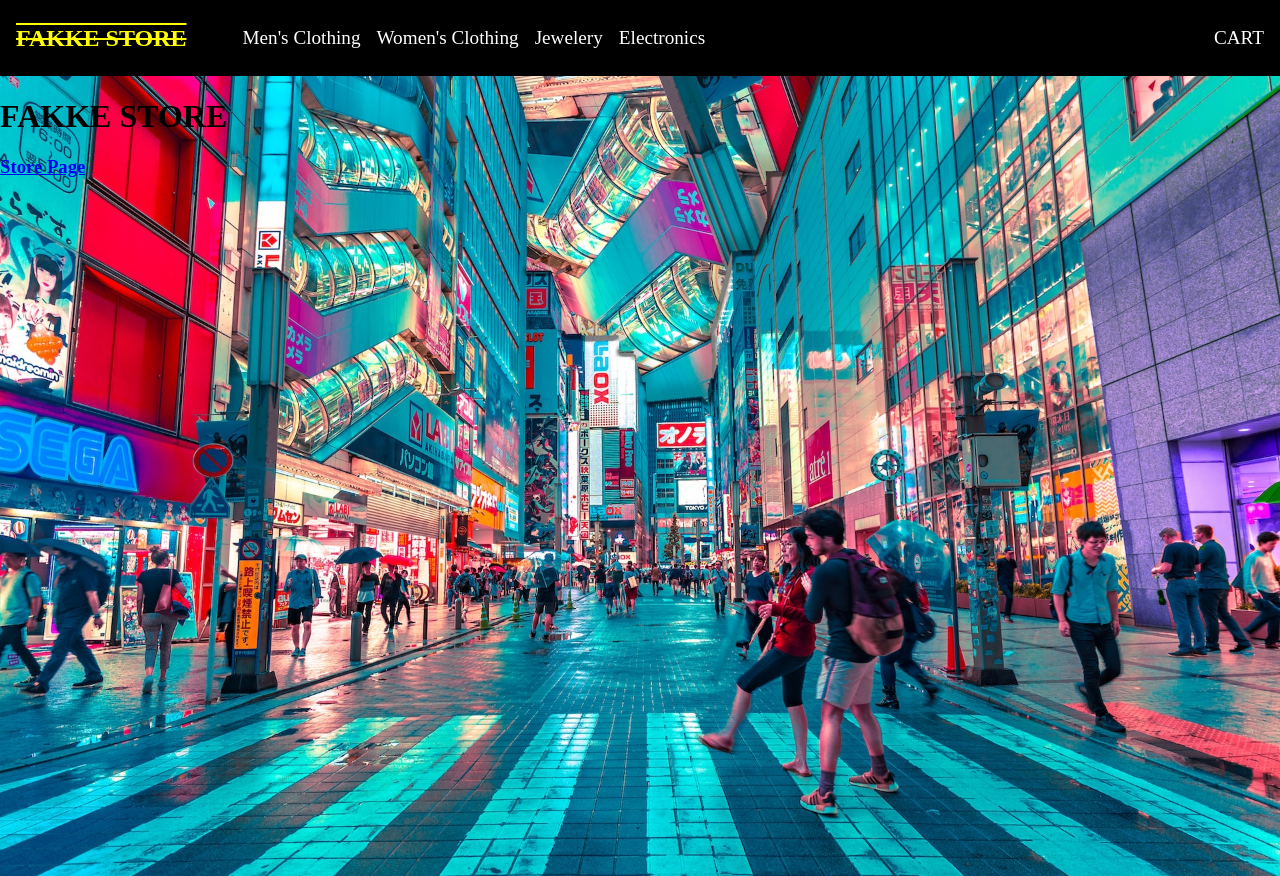
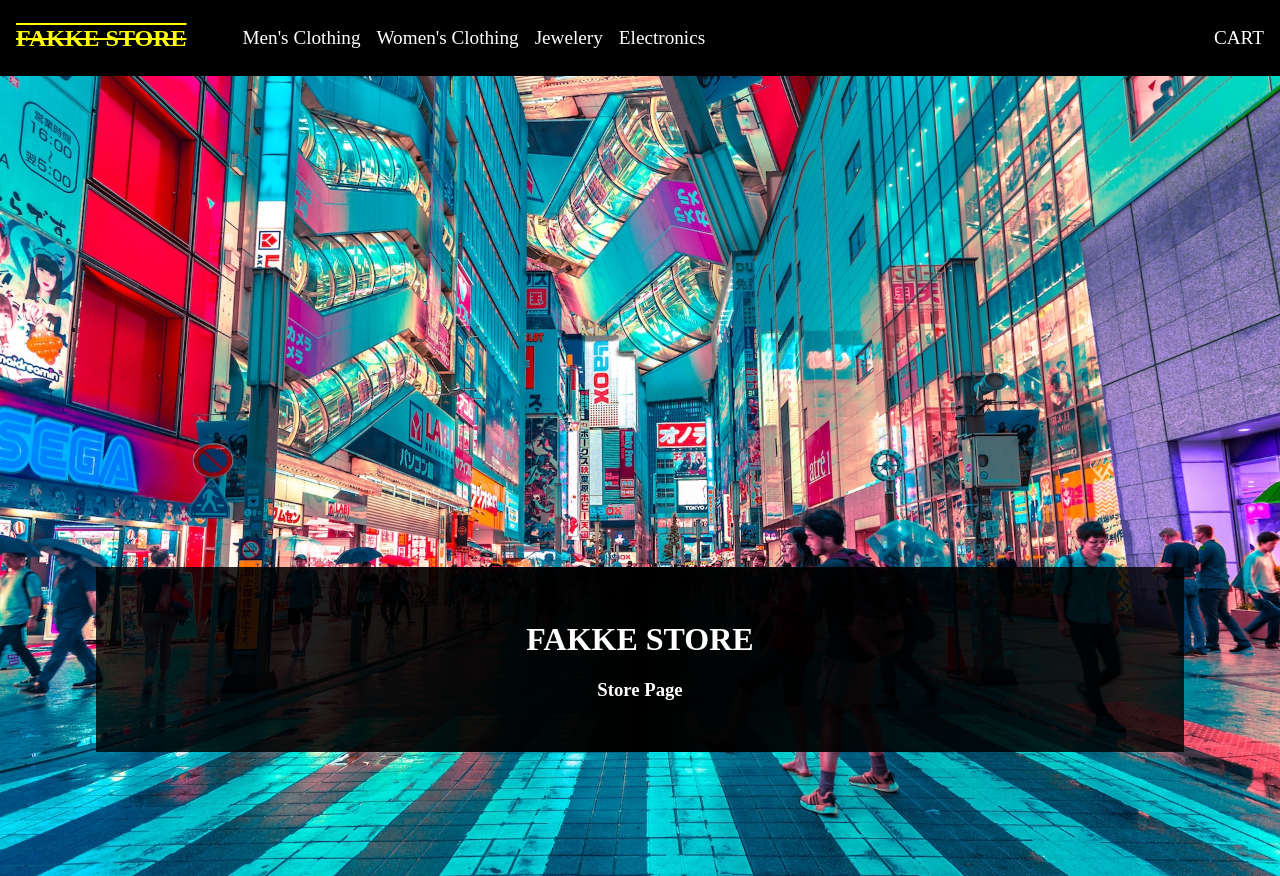
Before and after one commit to Meeran-Tofiq/shopping-cart, a React (Vite) app: page / in a window 1280 px wide. Built offline with nearby package versions, Linux system fonts and the light colour scheme.

Commit message:
Style the box thta appears over the background img

```diff
--- a/src/Homepage/Homepage.module.css
+++ b/src/Homepage/Homepage.module.css
@@ -4,4 +4,44 @@
 	background-size: cover;
 	background-position: center;
 	display: flex;
+	justify-content: center;
 }
+
+.homepage div {
+	position: absolute;
+	bottom: 3rem;
+	padding: 2rem;
+	width: 80%;
+
+	text-align: center;
+	background: linear-gradient(
+		to left,
+		rgba(0, 0, 0, 0.8),
+		black 50%,
+		rgba(0, 0, 0, 0.8)
+	);
+	color: white;
+}
+
+.homepage a {
+	color: unset;
+	text-decoration: unset;
+}
+
+.homepage a:hover {
+	color: unset;
+}
+
+.homepage div h3 {
+	text-decoration: underline 0.1rem rgba(255, 255, 255, 0);
+	text-underline-offset: 0.4rem;
+	transition: text-decoration-color 200ms ease-in-out;
+}
+
+.homepage div h3:hover {
+	text-decoration-color: white;
+}
+
+.homepage div h3.active {
+	text-decoration-color: white;
+}
```
